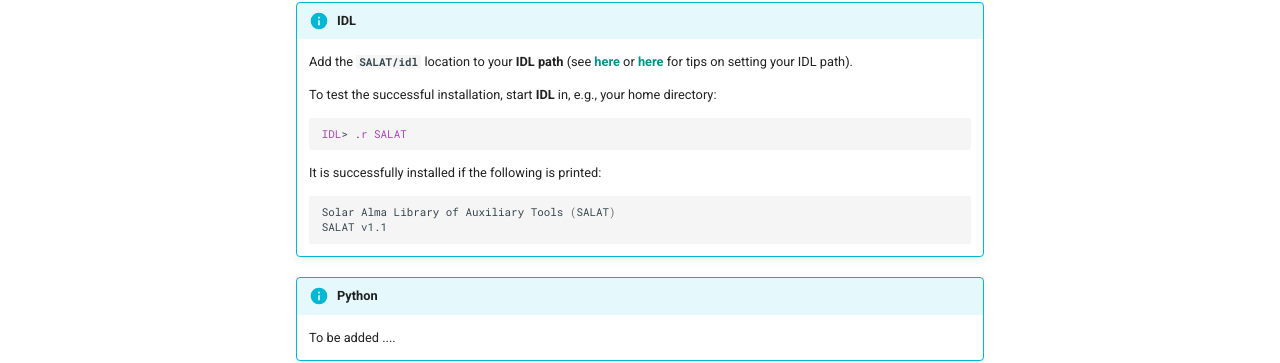
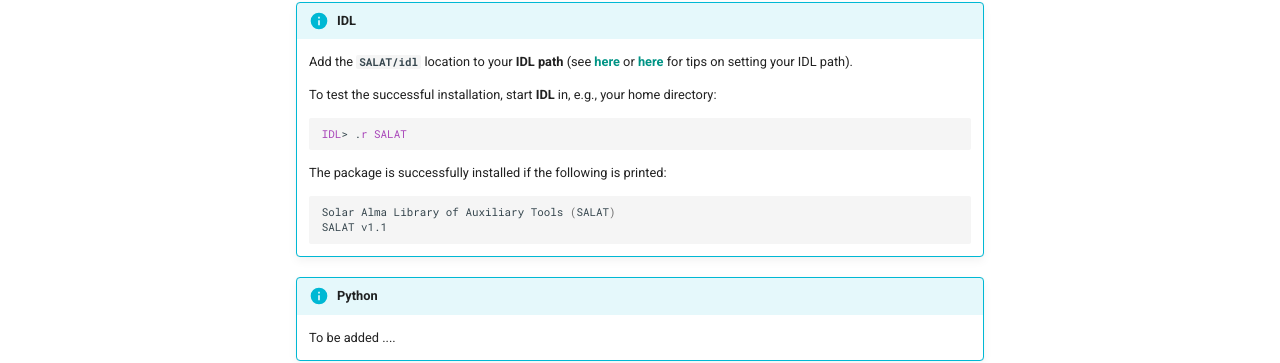
Before and after one commit to SolarAlma/SALAT, an MkDocs documentation site: the page built from docs/installation.md, in a window 1280 px wide and 950 px high. Shown: the part 500-863 px from the top of the window. Built offline with MkDocs 1.6.1 and Material for MkDocs 9.7.7, drawn with Linux system fonts in a browser that asks for light colours; emoji names are drawn with the system emoji font; comment, search, counter and statistics services are not loaded.

Commit message:
idl docs

````diff
--- a/docs/installation.md
+++ b/docs/installation.md
@@ -24,7 +24,7 @@ git pull
 	IDL> .r SALAT
 	```
 
-	It is successfully installed if the following is printed:
+	The package is successfully installed if the following is printed:
 
 	```bash
 	Solar Alma Library of Auxiliary Tools (SALAT)
````
Also changed, not shown: docs/idl/salat_polish_tseries.md (renamed from docs/idl/salat_alma_polish_tseries.md).
